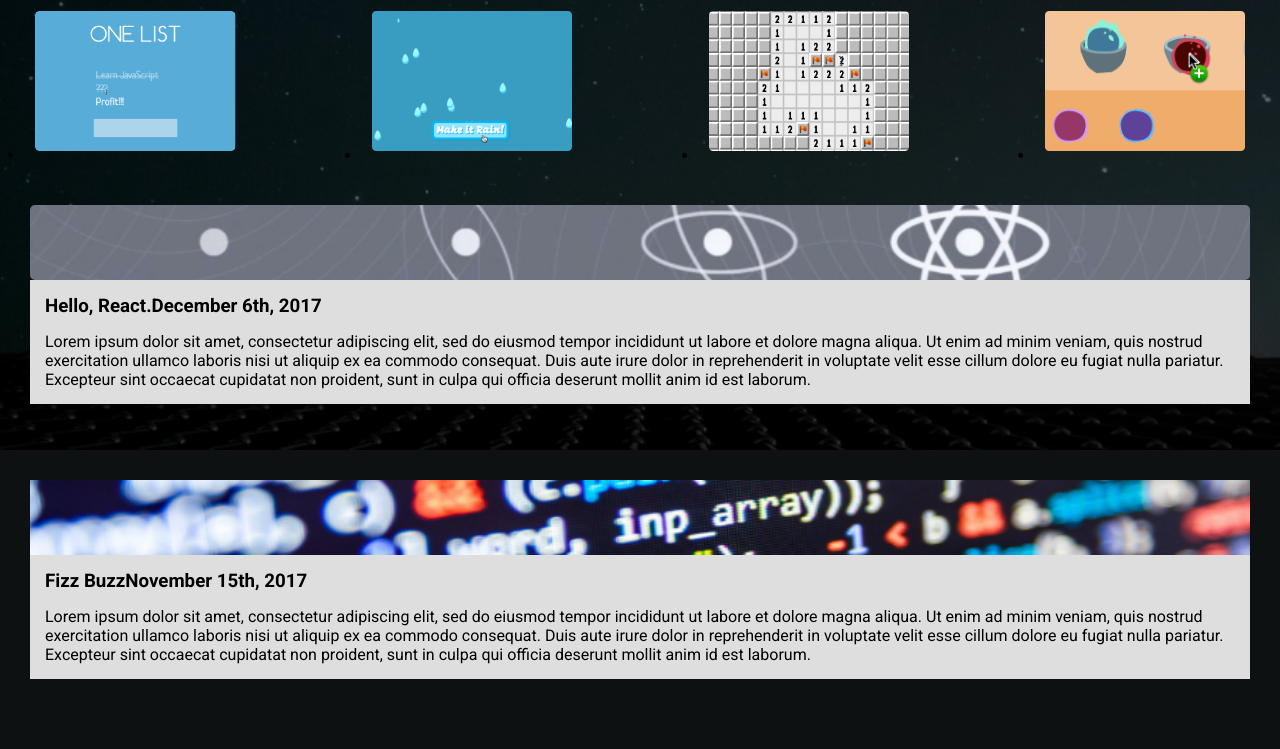
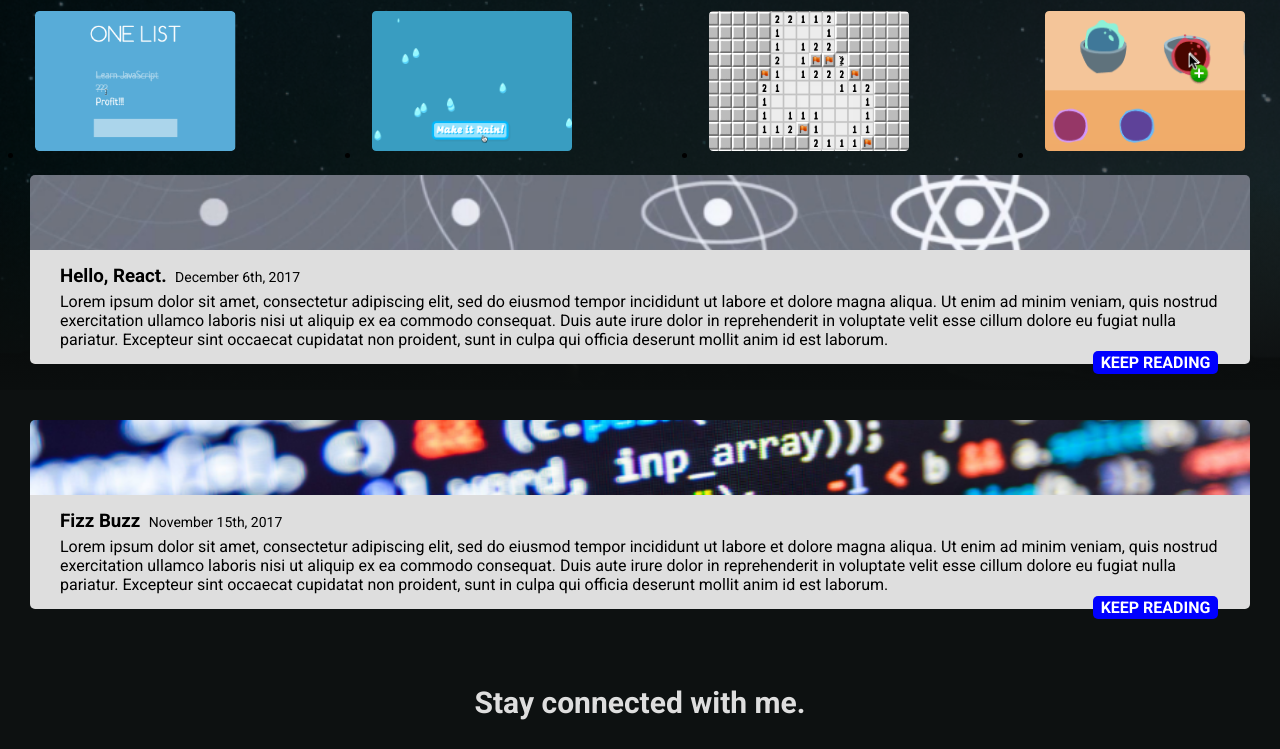
Before and after one commit to smoline/Fun-with-Flexboxes, a website: page public/index.html in a window 1280 px wide. Shown: the part 469-1218 px from the top of the page. Drawn offline with Linux system fonts and the light colour scheme.

Commit message:
Final Explorer Mode

```diff
--- a/public/index.html
+++ b/public/index.html
@@ -28,20 +28,28 @@
           <li><img src="/Images/sensei-sense1.png" alt=""></li>
         </ul>
       </div>
-      <div class="secondContainer">
+      <section class="secondContainer">
         <div class="imgbox">
-        <!-- <img src="/Images/react.png" alt="react"> -->
         </div>
-        <h3><span>Hello, React.</span>December 6th, 2017</h3>
+        <div class="textbox1">
+          <h3>Hello, React.<span class='class1'> December 6th, 2017</span></h3>
+          <p>Lorem ipsum dolor sit amet, consectetur adipiscing elit, sed do eiusmod tempor incididunt ut labore et dolore magna aliqua. Ut enim ad minim veniam, quis nostrud exercitation ullamco laboris nisi ut aliquip ex ea commodo consequat. Duis aute irure dolor in reprehenderit in voluptate velit esse cillum dolore eu fugiat nulla pariatur. Excepteur sint occaecat cupidatat non proident, sunt in culpa qui officia deserunt mollit anim id est laborum.</p>
+          <div class="bluebox">
+            <h3>KEEP READING</h3>
+          </div>
+        </div>
+      </section>
+      <section class="thirdContainer">
+        <div class="imgbox2">
+        </div>
+      <div class="textbox1">
+        <h3>Fizz Buzz<span> November 15th, 2017</span></h3>
         <p>Lorem ipsum dolor sit amet, consectetur adipiscing elit, sed do eiusmod tempor incididunt ut labore et dolore magna aliqua. Ut enim ad minim veniam, quis nostrud exercitation ullamco laboris nisi ut aliquip ex ea commodo consequat. Duis aute irure dolor in reprehenderit in voluptate velit esse cillum dolore eu fugiat nulla pariatur. Excepteur sint occaecat cupidatat non proident, sunt in culpa qui officia deserunt mollit anim id est laborum.</p>
-      </div>
-      <div class="thirdContainer">
-        <div class="imgbox2">
-        <!-- <img src="/Images/code.png" alt="react"> -->
+        <div class="bluebox">
+          <h3>KEEP READING</h3>
         </div>
-        <h3><span>Fizz Buzz</span>November 15th, 2017</h3>
-        <p>Lorem ipsum dolor sit amet, consectetur adipiscing elit, sed do eiusmod tempor incididunt ut labore et dolore magna aliqua. Ut enim ad minim veniam, quis nostrud exercitation ullamco laboris nisi ut aliquip ex ea commodo consequat. Duis aute irure dolor in reprehenderit in voluptate velit esse cillum dolore eu fugiat nulla pariatur. Excepteur sint occaecat cupidatat non proident, sunt in culpa qui officia deserunt mollit anim id est laborum.</p>
-      </div>
+        </div>
+      </section>
     </main>
     <footer>
       <div class="footLine1">
--- a/public/screen.css
+++ b/public/screen.css
@@ -71,9 +71,10 @@ li img {
 }
 
 .secondContainer {
-  background-color: hsla(0, 0%, 0%, 0.6);
-  padding: 30px;
-  margin: 0;
+  background-image: linear-gradient(hsla(0, 0%, 0%, 0.6), hsl(180, 13%, 5%));
+  padding-left: 30px;
+  padding-right: 30px;
+  padding-bottom: 10px;
 }
 
 .imgbox {
@@ -83,19 +84,53 @@ li img {
   background-size: cover;
   background-position: center;
   margin-bottom: 0;
-  border-radius: 5px;
+  border-top-left-radius: 5px;
+  border-top-right-radius: 5px;
+}
+
+.textbox1 {
+  background-color: #dedede;
+  padding: 0 15px;
+  margin: 0;
+  border-bottom-left-radius: 5px;
+  border-bottom-right-radius: 5px;
+  position: relative;
 }
 
 h3 {
   background-color: #dedede;
-  padding: 15px 15px 0 15px;
+  padding: 15px 15px 0;
   margin: 0;
+}
+
+h3 span {
+  font-weight: lighter;
+  font-size: 14px;
+  padding-left: 5px;
 }
 
 p {
   background-color: #dedede;
-  padding: 15px;
+  padding: 5px 15px 15px 15px;
   margin-top: 0;
+  border-bottom-left-radius: 5px;
+  border-bottom-right-radius: 5px;
+}
+
+.bluebox {
+  position: absolute;
+  right: 2em;
+  bottom: -0.65em;
+  width: 125px;
+}
+
+.bluebox h3 {
+  background-color: blue;
+  color: white;
+  text-align: center;
+  font-size: 16px;
+  padding: 2px;
+  border-radius: 5px;
 }
 
 .thirdContainer {
@@ -110,6 +145,8 @@ p {
   background-size: cover;
   background-position: center;
   margin-bottom: 0;
+  border-top-left-radius: 5px;
+  border-top-right-radius: 5px;
 }
 
 .footLine1 {
```
